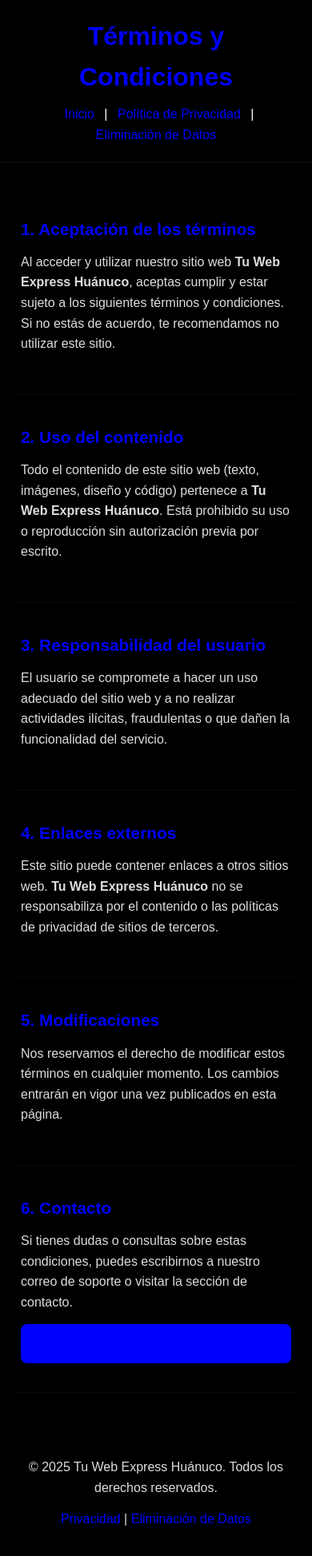
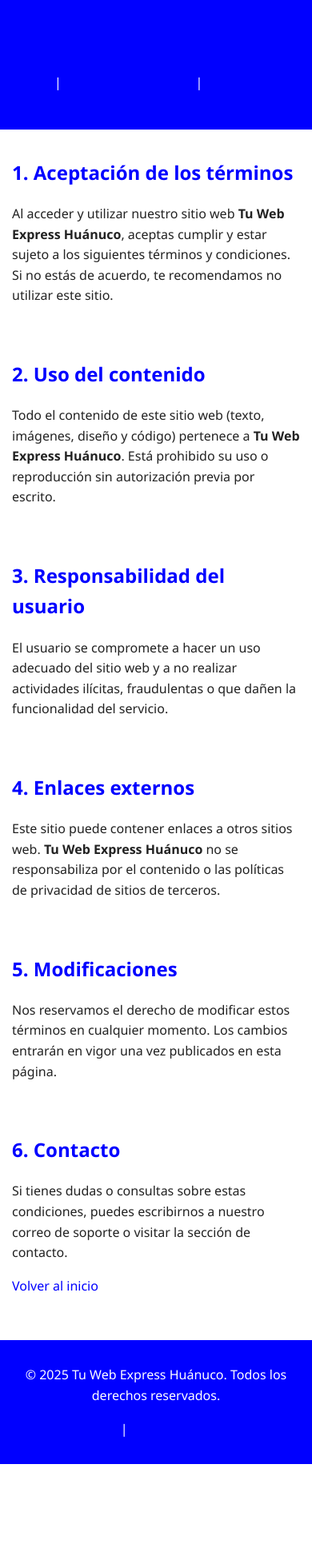
Before and after one commit to tuwebexpresshuanuco2025/Tu-Web-Express-Hu-nuco, a plain HTML site: page condiciones.html in a window 390 px wide. Shown: the whole page at 80% size. After the commit the page ends 1831 px from the top, so only its background shows below. Drawn offline with Linux system fonts and the light colour scheme.

Commit message:
index.css
/

```diff
--- a/index.css
+++ b/index.css
@@ -1,177 +1,92 @@
-/* ===========================
-   TuWebExpress Huánuco - index.css
-   Tema oscuro (fondo negro), acentos azul #0000FF
-   =========================== */
-
-/* Variables */
-:root{
-  --azul: #0000FF;
-  --negro: #000000;
-  --negro-2: #0b0b0b;
-  --blanco: #FFFFFF;
-  --gris: #dddddd;
-  --muted: #888888;
+/* =============================
+   Estilos generales
+============================= */
+body {
+  font-family: 'Segoe UI', Arial, sans-serif;
+  margin: 0;
+  padding: 0;
+  background-color: #ffffff;
+  color: #222;
+  line-height: 1.6;
 }
 
-/* Reset básico */
-*{box-sizing:border-box;margin:0;padding:0}
-html,body{height:100%}
-body{
-  font-family: 'Montserrat', sans-serif;
-  background:var(--negro);
-  color:var(--blanco);
-  line-height:1.6;
-  -webkit-font-smoothing:antialiased;
-  -moz-osx-font-smoothing:grayscale;
-  -webkit-text-size-adjust:100%;
+/* =============================
+   Encabezado
+============================= */
+header {
+  background-color: #0000ff; /* Azul */
+  color: white;
+  text-align: center;
+  padding: 20px 0;
 }
 
-/* Header */
-header{
-  background:var(--negro);
-  color:var(--blanco);
-  text-align:center;
-  padding:20px 16px;
-  border-bottom:2px solid rgba(255,255,255,0.03);
-}
-header h1{
-  color:var(--azul);
-  font-size:2rem;
-  margin-bottom:6px;
+/* =============================
+   Secciones de contenido
+============================= */
+section {
+  padding: 20px;
+  max-width: 900px;
+  margin: auto;
 }
 
-/* Small nav links inside header */
-.links{
-  margin-top:8px;
+h1, h2 {
+  color: #0000ff; /* Azul */
 }
-.links a{
-  color:var(--blanco);            /* header links white */
-  text-decoration:none;
-  margin:0 8px;
-  display:inline-flex;
-  align-items:center;
-  gap:6px;
-}
-.links a:hover{ color:var(--azul) }
 
-/* Contact line */
-.contact{ margin-top:8px; color:#cfcfcf; font-size:.95rem }
-
-/* Main / sections */
-main{ padding:30px 16px 60px }
-section{
-  max-width:980px;
-  margin:0 auto;
-  padding:36px 10px;
-  border-bottom:1px solid var(--negro-2);
-  min-height:90px;
-}
-h2{ color:var(--azul); font-size:1.6rem; margin-bottom:12px }
-p{ color:#ddd; font-size:1rem; margin-bottom:14px }
-
-/* Button general */
-.button{
-  display:inline-block;
-  background:var(--azul);
-  color:var(--blanco);
-  padding:10px 20px;
-  border-radius:8px;
-  text-decoration:none;
-  border:none;
-  cursor:pointer;
-  min-height:42px;
-  transition:transform .15s, background .15s;
-}
-.button:hover{ background:#0055ff; transform:scale(1.02) }
-
-/* Forms / comments */
-.comments-form{ display:flex; flex-direction:column; gap:10px; align-items:center }
-.comments-form input,.comments-form textarea{
-  width:92%; max-width:620px; padding:10px; border-radius:6px;
-  border:1px solid var(--azul); background:#111; color:var(--blanco);
-}
-.comments-form button{ background:var(--azul); color:var(--blanco); padding:10px 20px; border-radius:8px; border:none; cursor:pointer }
-.comments-list{ max-width:720px; margin:14px auto; text-align:left }
-.comment{ background:#111; padding:10px; border-radius:8px; margin-bottom:10px; border-left:3px solid var(--azul) }
-
-/* Alert box */
-.alert{ display:none; background:var(--azul); color:#000; padding:10px; border-radius:8px; margin:10px auto; max-width:620px; text-align:center; opacity:0; transition:opacity .35s }
-
-/* Theme toggle / cookie banner */
-.theme-toggle{
-  position:fixed; bottom:20px; right:20px; padding:10px 14px; border-radius:8px;
-  background:var(--azul); color:#fff; border:none; cursor:pointer; z-index:9999;
-}
-.cookie-banner{
-  position:fixed; left:16px; right:16px; bottom:20px; background:#111; border:1px solid #222;
-  color:#ddd; padding:12px; border-radius:10px; display:none; gap:10px; align-items:center;
-  justify-content:space-between; max-width:980px; margin:0 auto; z-index:10000;
-}
-.cookie-banner p{ color:#ccc; margin-right:10px }
-.cookie-banner button{ background:var(--azul); border:none; padding:8px 12px; border-radius:8px; color:#fff; cursor:pointer }
-
-/* Footer */
-footer{
-  text-align:center; padding:20px; background:var(--negro); color:var(--muted); font-size:.9rem;
-}
-footer a{ color:var(--azul); text-decoration:none }
-footer a:hover{ text-decoration:underline }
-
-/* ---------- LINKS: comportamiento global ---------- */
-/* Por defecto la mayoría de enlaces del sitio serán azules.
-   Algunas secciones (header .links) usan links blancos, definidos arriba. */
-a, a:link, a:visited, a:hover, a:active {
-  color: var(--azul);
+/* =============================
+   Enlaces generales
+============================= */
+a {
+  color: #0000ff;
   text-decoration: none;
 }
 
-/* Hover general (suave) */
-a:hover, a:focus {
-  color: #3399FF;
+a:hover {
   text-decoration: underline;
 }
 
-/* ---------- "Volver al inicio" — estilo específico ---------- */
-/* Queremos: texto BLANCO, sin fondo ni borde por defecto.
-   Al hover: fondo azul y texto blanco (indicador táctil). */
-a.volver,
-a.volver:link,
-a.volver:visited,
-a.volver:hover,
-a.volver:active {
-  color: var(--blanco) !important;         /* texto blanco por defecto */
-  background: transparent !important;      /* sin fondo */
-  border: none !important;                 /* sin borde */
-  text-decoration: none !important;
+/* =============================
+   Botón "Volver al inicio"
+============================= */
+.volver-inicio {
   display: inline-block;
-  padding: 0;                              /* si quieres espacio, añade margin en el contenedor */
-  font-weight: 500;
-  transition: background .18s ease, color .18s ease;
+  background-color: #0000ff; /* Fondo azul */
+  color: white;              /* Texto blanco siempre */
+  padding: 10px 20px;
+  border-radius: 8px;
+  text-decoration: none;
+  font-weight: bold;
+  transition: transform 0.2s ease;
 }
 
-/* Hover/tap: indicar acción */
-a.volver:hover,
-a.volver:active {
-  color: var(--blanco) !important;         /* mantener texto blanco en hover si prefieres */
-  background: rgba(255,255,255,0.06) !important; /* suave fondo para indicar interacción */
+.volver-inicio:hover,
+.volver-inicio:active,
+.volver-inicio:focus {
+  background-color: #0000ff; /* Mantiene azul */
+  color: white;              /* Mantiene blanco */
+  transform: scale(1.05);    /* Pequeña animación */
 }
 
-/* Si prefieres que en hover el texto pase a azul y el fondo blanco, reemplaza la regla anterior por:
-a.volver:hover, a.volver:active {
-  color: var(--azul) !important;
-  background: var(--blanco) !important;
+/* =============================
+   Pie de página
+============================= */
+footer {
+  background-color: #0000ff;
+  color: white;
+  text-align: center;
+  padding: 15px 0;
+  margin-top: 40px;
 }
-*/
 
-/* Dark-mode compatibility (si usas toggles) */
-.dark-mode { background: #111; color: #00ffff; }
-.dark-mode h2 { color: #00ffff; }
-.dark-mode .button { background: #00ffff; color: #000; }
-.dark-mode .comment { background: #222; border-left-color: #00ffff; }
+/* =============================
+   Adaptabilidad (móvil)
+============================= */
+@media (max-width: 768px) {
+  section {
+    padding: 15px;
+  }
 
-/* Responsive */
-@media (max-width:768px){
-  h1{ font-size:1.6rem }
-  h2{ font-size:1.3rem }
-  .button{ width:100%; padding:12px 0 }
+  header h1 {
+    font-size: 1.5rem;
+  }
 }
```
